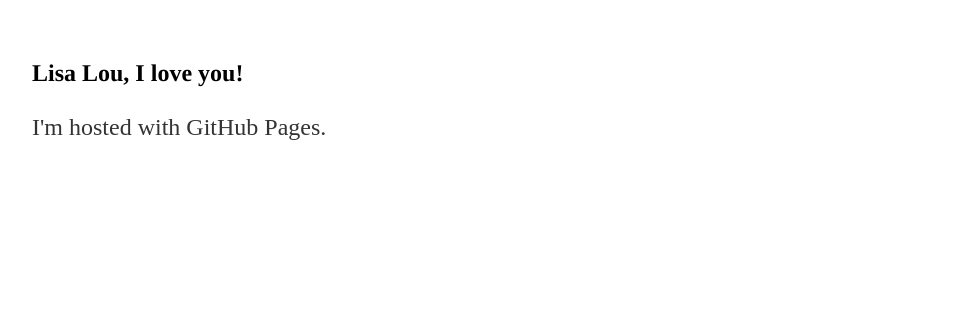
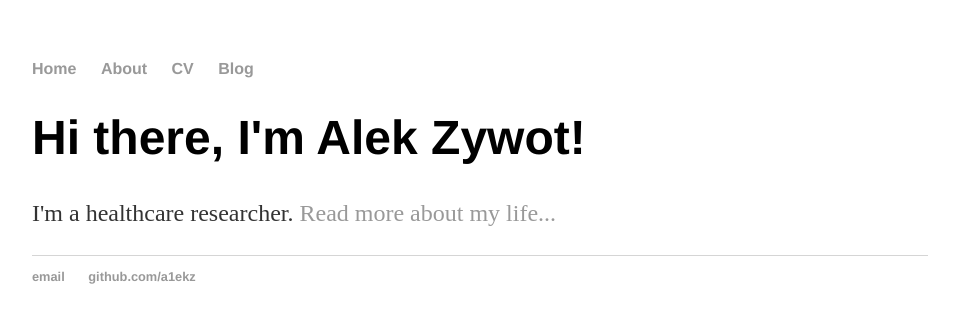
Before and after one commit to A1ekZ/A1ekZ.github.io, a Jekyll site: the page built from index.html, in a window 1280 px wide. Shown: the top 323 px of the page, without its empty margins (160-1119 px from the left). Built offline with Jekyll 4.4.1, drawn with Linux system fonts in a browser that asks for light colours.

Commit message:
Update index.html

```diff
--- a/index.html
+++ b/index.html
@@ -1,12 +1,8 @@
-<!DOCTYPE html PUBLIC "-//W3C//DTD HTML 4.01//EN" "http://www.w3.org/TR/html4/strict.dtd">
-<html>
-    <head>
-        <title> Alek Z</title>
-        <!-- link to main stylesheet -->
-        <link rel="stylesheet" type="text/css" href="/css/main.css">
-    </head>
-    <body>
-        <h1 style="margin: 0.0px 0.0px 16.1px 0.0px; line-height: 28.0px; font: 24.0px Times; color: #000000; -webkit-text-stroke: #000000"><span class="s1"><b>Lisa Lou, I love you!</b></span></h1>
-        <p class="p2"><span class="s1">I'm hosted with GitHub Pages.</span></p>
-    </body>
-</html>
+---
+layout: default
+title: Alek Zywot
+---
+<div class="blurb">
+	<h1>Hi there, I'm Alek Zywot!</h1>
+	<p>I'm a healthcare researcher. <a href="/about">Read more about my life...</a></p>
+</div><!-- /.blurb -->
```
